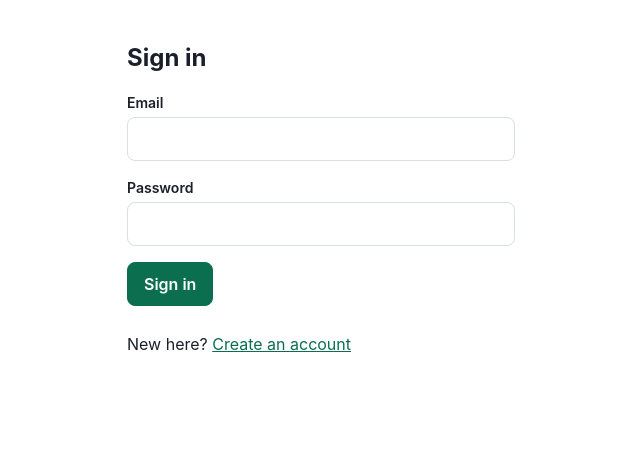
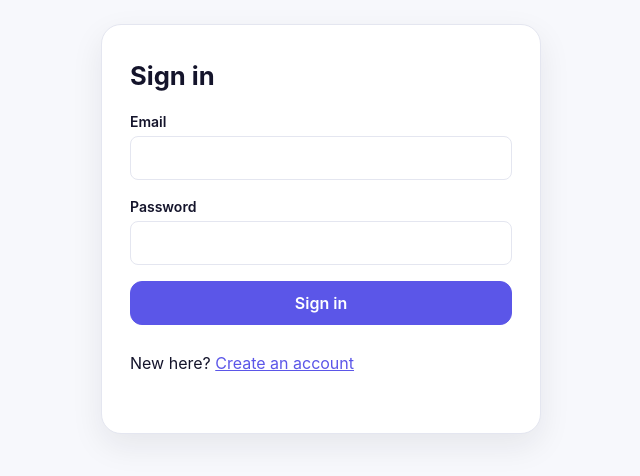
Before and after one commit to rajeshlande/MyVehicleSpend, a React (Vite) app: page /login in a window 1280 px wide. Shown: the top 476 px of the page, without its empty margins (319-959 px from the left). Built offline with nearby package versions, Linux system fonts and the light colour scheme; no server answers.

Commit message:
style: apply Base design tokens and auth card layout
Violet primary, soft grey page, 16px radius. Contrast pairs stay at or above 4.5:1.

```diff
--- a/src/styles/global.css
+++ b/src/styles/global.css
@@ -9,7 +9,7 @@
 html,
 body {
   margin: 0;
-  background: var(--bg);
+  background: var(--page);
   color: var(--text);
   font-family: var(--font);
   font-size: 16px;
@@ -104,9 +104,29 @@ button:disabled {
 
 /* Auth pages */
 .auth-page {
-  max-width: 420px;
-  margin: 0 auto;
-  padding: var(--space-3) var(--space-2);
+  max-width: 440px;
+  margin: var(--space-3) auto;
+  padding: 32px 28px;
+  background: var(--bg);
+  border: 1px solid var(--border);
+  border-radius: 20px;
+  box-shadow: 0 12px 32px rgba(20, 20, 43, 0.08);
+}
+
+.auth-page h1 {
+  font-size: 1.6rem;
+  margin-top: 0;
+}
+
+.auth-page .btn-primary {
+  width: 100%;
+  border-radius: 12px;
+}
+
+.auth-aside {
+  text-align: right;
+  margin-top: calc(var(--space-1) * -1);
+  font-size: 14px;
 }
 
 /* Shell */
@@ -515,7 +535,7 @@ select {
   border: 0;
   border-radius: 20px;
   padding: var(--space-2);
-  box-shadow: 0 12px 24px rgba(42, 163, 152, 0.25);
+  box-shadow: 0 12px 24px rgba(91, 86, 232, 0.25);
 }
 .home-hero .hint,
 .home-hero .home-hero-title {
--- a/src/styles/tokens.css
+++ b/src/styles/tokens.css
@@ -1,42 +1,46 @@
-/* Design tokens — UI/UX Design §6.1. Light by default, dark when the system asks for it. */
+/* Design tokens. Light by default, dark when the system asks for it.
+   Palette from the "Base" dashboard design (violet primary, soft grey page, white cards).
+   Every text/background pair must meet 4.5:1 — see tests/a11y/contrast.test.ts. */
 :root {
+  --page: #f7f8fc;
   --bg: #ffffff;
-  --surface: #f5f7fa;
-  --text: #1a1f2b;
-  --muted: #5b6475;
-  --primary: #0b6e4f;
+  --surface: #f3f4fa;
+  --text: #14142b;
+  --muted: #63677f;
+  --primary: #5b56e8;
   --primary-contrast: #ffffff;
   --warn: #8a5300;
   --danger: #b3261e;
-  --info: #1d4e89;
-  --border: #d9dee7;
-  --radius: 12px;
+  --info: #3b5bdb;
+  --border: #e4e6f0;
+  --radius: 16px;
   --tap: 44px;
   --space-1: 8px;
   --space-2: 16px;
   --space-3: 24px;
-  --font: -apple-system, 'Segoe UI', Roboto, 'Noto Sans', sans-serif;
+  --font: 'Nunito', -apple-system, 'Segoe UI', Roboto, 'Noto Sans', sans-serif;
 }
 
 @media (prefers-color-scheme: dark) {
   :root {
-    --bg: #0f1115;
-    --surface: #1a1d24;
-    --text: #e8ecf2;
-    --muted: #9aa3b2;
-    --primary: #3cc59a;
-    --primary-contrast: #0f1115;
+    --page: #0f1117;
+    --bg: #171a24;
+    --surface: #20243a;
+    --text: #eef0f8;
+    --muted: #a3a8bd;
+    --primary: #8b87ff;
+    --primary-contrast: #0f1117;
     --warn: #f5b041;
     --danger: #f2b8b5;
-    --info: #8ab4f8;
-    --border: #2c313b;
+    --info: #9ec5ff;
+    --border: #2c3047;
   }
 }
 
-/* Home redesign (reference UI): hero gradient and category tints. Light and dark share these. */
+/* Hero gradient and category tints. Light and dark share these. */
 :root {
-  --hero-from: #15786e;
-  --hero-to: #0f5c55;
+  --hero-from: #5b56e8;
+  --hero-to: #4540c9;
   --tint-teal: #e3f6f3;
   --tint-blue: #e6eefc;
   --tint-rose: #fde9ec;
```
